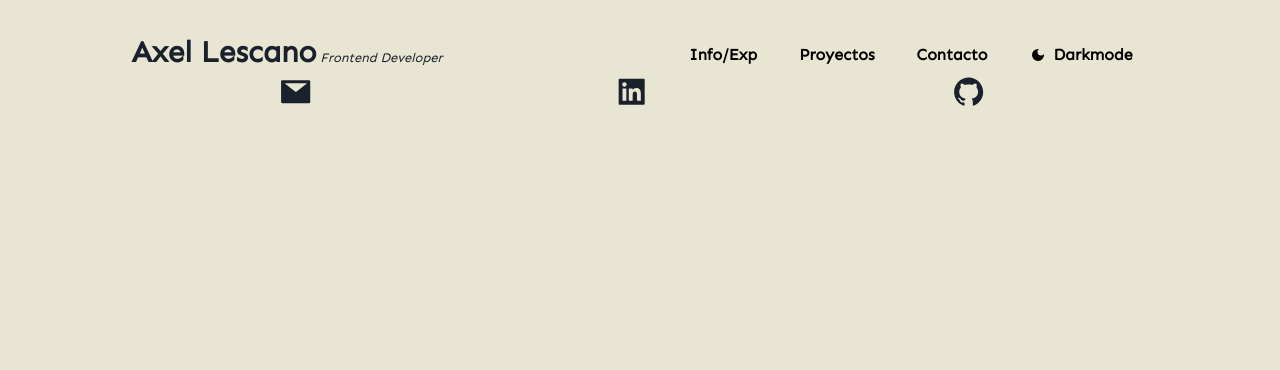
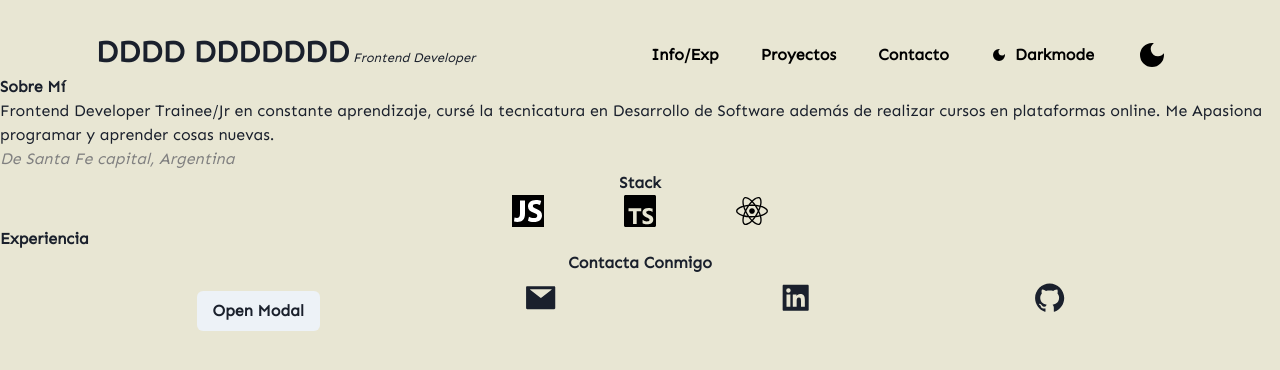
Before and after one commit to Axellesca/portfolio, a Next.js app: page / in a window 1280 px wide. Shown: the top 370 px of the page. Built offline with nearby package versions, Linux system fonts and the light colour scheme.

Commit message:
create components

```diff
--- /dev/null
+++ b/components/ButtonModal.jsx
@@ -0,0 +1,46 @@
+import {
+  Modal,
+  ModalOverlay,
+  ModalContent,
+  ModalHeader,
+  ModalBody,
+  ModalFooter,
+  ModalCloseButton,
+  useDisclosure,
+  Box,
+  Button,
+  Lorem,
+} from "@chakra-ui/react";
+
+export const ButtonModal = () => {
+  const { isOpen, onOpen, onClose } = useDisclosure();
+
+  return (
+    <div>
+      <Button mt={4} onClick={onOpen}>
+        Open Modal
+      </Button>
+      <Modal isOpen={isOpen} onClose={onClose}>
+        <ModalOverlay />
+        <ModalContent>
+          <ModalHeader>CV</ModalHeader>
+          <ModalCloseButton />
+          <ModalBody>
+            {/* Colocar IMAGEN DEL CV ACA */}
+            Lorem ipsum dolor sit, amet consectetur adipisicing elit. Hic sint
+            quidem omnis distinctio quae, perspiciatis commodi earum, deserunt
+            odit sed nulla totam! Sint voluptatibus fugiat saepe delectus fugit
+            asperiores illo?
+          </ModalBody>
+
+          <ModalFooter>
+            <Button colorScheme="blue" mr={3} onClick={onClose}>
+              Close
+            </Button>
+            <Button variant="ghost">Descargar CV</Button>
+          </ModalFooter>
+        </ModalContent>
+      </Modal>
+    </div>
+  );
+};
--- /dev/null
+++ b/components/Experiencia.jsx
@@ -0,0 +1,9 @@
+import { Box, Text, Stack, HStack, VStack } from "@chakra-ui/react";
+
+export const Experiencia = () => {
+  return (
+    <Box>
+      <Text fontWeight={"bold"}>Experiencia</Text>
+    </Box>
+  );
+};
--- a/components/Footer.jsx
+++ b/components/Footer.jsx
@@ -1,41 +1,74 @@
-import {MdContactPage, MdOutlineContactPage} from 'react-icons/md';
-import {AiOutlineGithub,AiFillLinkedin,AiOutlineLinkedin, AiOutlineMail, AiFillMail} from 'react-icons/ai';
-import {TbBrandGithub} from 'react-icons/tb';
-import { Box, Icon, Stack } from '@chakra-ui/react';
-
-
+import { MdContactPage, MdOutlineContactPage } from "react-icons/md";
+import {
+  AiOutlineGithub,
+  AiFillLinkedin,
+  AiOutlineLinkedin,
+  AiOutlineMail,
+  AiFillMail,
+} from "react-icons/ai";
+import { TbBrandGithub } from "react-icons/tb";
+import { Box, Stack, Text, Button } from "@chakra-ui/react";
+import { Icon } from "@chakra-ui/icons";
+import { ButtonModal } from "./ButtonModal";
 
 export const Footer = () => {
+  const modalClick = () => {
+    console.log("click");
+  };
+
   return (
     <Box>
-            <Stack display={"flex"} flexDirection={"row"} flexWrap={"wrap"} justifyContent={"space-evenly"} alignItems={"flex-end"}>
+      <Box display={"flex"} flexDirection={"row"} justifyContent={"center"}>
+        <Text fontWeight={"bold"}>
+          {/* XXXXX XXXXXXXX */}
+          Contacta Conmigo
+        </Text>
+      </Box>
+      <Stack
+        display={"flex"}
+        flexDirection={"row"}
+        flexWrap={"wrap"}
+        justifyContent={"space-evenly"}
+        alignItems={"flex-end"}
+      >
         {/* <br></br> */}
         {/*Hacer Button para descargar CV*/}
-                {/* <Box>
-                    <Icon w={50} h={50}>
+        <Box onClick={modalClick}>
+          {/* <Icon w={50} h={50}>
                         <MdContactPage/>
-                    </Icon>
-                </Box> */}
+                    </Icon> */}
+          {/* <Icon as={MdContactPage}/> */}
+          <ButtonModal />
+        </Box>
+
         <Box /* w={"50px"} h={"50px"} */>
           <Icon w={50} h={50}>
-                        <AiFillMail/>
+            <AiFillMail />
           </Icon>
         </Box>
         <Box /* w={"50px"} h={"50px"} */>
-                    <a href="https://linkedin.com/in/axel-lescano" target="_blank" rel="noopener noreferrer">
+          <a
+            href="https://linkedin.com/in/axel-lescano"
+            target="_blank"
+            rel="noopener noreferrer"
+          >
             <Icon w={50} h={50}>
-                            <AiFillLinkedin/>
+              <AiFillLinkedin />
             </Icon>
           </a>
         </Box>
         <Box /* w={"50px"} h={"50px"} */>
-                    <a href="https://github.com/Axellesca" target="_blank" rel="noopener noreferrer">
+          <a
+            href="https://github.com/Axellesca"
+            target="_blank"
+            rel="noopener noreferrer"
+          >
             <Icon w={50} h={50}>
-                            <AiOutlineGithub/>
+              <AiOutlineGithub />
             </Icon>
           </a>
         </Box>
       </Stack>
     </Box>
-    )
-}
+  );
+};
--- /dev/null
+++ b/components/Info.jsx
@@ -0,0 +1,17 @@
+import { Box, Text, Stack } from "@chakra-ui/react";
+
+export const Info = () => {
+  return (
+    <Box>
+      <Text fontWeight={"bold"}>Sobre Mí</Text>
+      <Text>
+        Frontend Developer Trainee/Jr en constante aprendizaje, cursé la
+        tecnicatura en Desarrollo de Software además de realizar cursos en
+        plataformas online. Me Apasiona programar y aprender cosas nuevas.
+      </Text>
+      <Text as={"em"} color={"gray"}>
+        De Santa Fe capital, Argentina
+      </Text>
+    </Box>
+  );
+};
--- a/components/Navbar.jsx
+++ b/components/Navbar.jsx
@@ -1,57 +1,59 @@
-import { Stack, Box, Button, Text, Icon } from '@chakra-ui/react';
-import { MdDarkMode } from 'react-icons/md';
+import { Stack, Box, Button, Text } from "@chakra-ui/react";
+import { Icon } from "@chakra-ui/icons";
+import { MdDarkMode } from "react-icons/md";
 
 export const Navbar = () => {
   return (
     <Stack
-      mt={'30px'}
-      px={'20px'}
+      mt={"30px"}
+      px={"20px"}
       display="flex"
-      direction={'row'}
-      justifyContent={'space-around'}
-      alignItems={'flex-end'}
-      flexWrap={'wrap'}
+      direction={"row"}
+      justifyContent={"space-around"}
+      alignItems={"flex-end"}
+      flexWrap={"wrap"}
     >
       {/* Fijarse alignitems para corregir el error de que queden mas arriba que otro*/}
       <Box>
-        <Text fontSize={'3xl'} fontWeight={'bold'}>
-          Axel Lescano
-          <Text fontSize={'13px'} as={'i'} fontWeight={'normal'}>
-            {' '}
+        <Text fontSize={"3xl"} fontWeight={"bold"}>
+          {/* Axel Lescano */}
+          DDDD DDDDDDD
+          <Text fontSize={"13px"} as={"i"} fontWeight={"normal"}>
+            {" "}
             Frontend Developer
           </Text>
         </Text>
       </Box>
       {/* <Box flexGrow={'1'}></Box> */}
       <Box
-        display={'flex'}
-        justifyContent={'space-around'}
-        flexGrow={'-1'}
-        gap={'10px'}
+        display={"flex"}
+        justifyContent={"space-around"}
+        flexGrow={"-1"}
+        gap={"10px"}
       >
         <Box>
           <Button
-            colorScheme={'yellow'}
+            colorScheme={"yellow"}
             /* colorScheme={"#E8E6D3"} */ color="black"
-            variant={'ghost'}
+            variant={"ghost"}
           >
             Info/Exp
           </Button>
         </Box>
         <Box>
           <Button
-            colorScheme={'yellow'}
+            colorScheme={"yellow"}
             /* colorScheme={"#E8E6D3"} */ color="black"
-            variant={'ghost'}
+            variant={"ghost"}
           >
             Proyectos
           </Button>
         </Box>
         <Box>
           <Button
-            colorScheme={'yellow'}
+            colorScheme={"yellow"}
             /* colorScheme={"#E8E6D3"} */ color="black"
-            variant={'ghost'}
+            variant={"ghost"}
           >
             Contacto
           </Button>
@@ -59,9 +61,9 @@ export const Navbar = () => {
         <Box>
           <Button
             leftIcon={<MdDarkMode />}
-            colorScheme={'yellow'}
+            colorScheme={"yellow"}
             /* colorScheme={"#E8E6D3"} */ color="black"
-            variant={'ghost'}
+            variant={"ghost"}
           >
             Darkmode
             {/* <Icon>
@@ -69,6 +71,10 @@ export const Navbar = () => {
             </Icon> */}
           </Button>
         </Box>
+
+        <Button colorScheme={"yellow"} variant={"ghost"}>
+          <Icon as={MdDarkMode} w={8} h={8} color={"black"} />
+        </Button>
       </Box>
     </Stack>
   );
--- /dev/null
+++ b/components/StackIcons.jsx
@@ -0,0 +1,29 @@
+import { Box, Text, Stack, VStack, HStack } from "@chakra-ui/react";
+import { Icon } from "@chakra-ui/icons";
+
+import { IoLogoJavascript } from "react-icons/io";
+import { SiTypescript } from "react-icons/si";
+import { FaReact } from "react-icons/fa";
+
+export const StackIcons = () => {
+  return (
+    <Box>
+      <VStack>
+        <Text fontWeight={"bold"} justifyContent={"center"}>
+          Stack
+        </Text>
+      </VStack>
+      <HStack justifyContent={"center"} gap={20}>
+        <Icon
+          as={IoLogoJavascript}
+          color={"white"}
+          bgColor="black"
+          h={8}
+          w={8}
+        />
+        <Icon as={SiTypescript} color={"black"} h={8} w={8} />
+        <Icon as={FaReact} color={"black"} h={8} w={8} />
+      </HStack>
+    </Box>
+  );
+};
--- a/package.json
+++ b/package.json
@@ -9,6 +9,7 @@
     "lint": "next lint"
   },
   "dependencies": {
+    "@chakra-ui/icons": "^2.0.2",
     "@chakra-ui/react": "^2.2.1",
     "@emotion/react": "^11.9.3",
     "@emotion/styled": "^11.9.3",
--- a/pages/index.js
+++ b/pages/index.js
@@ -1,8 +1,11 @@
-import Head from 'next/head';
-import Image from 'next/image';
-import { Footer } from '../components/Footer';
-import { Navbar } from '../components/Navbar';
-import styles from '../styles/Home.module.css';
+import Head from "next/head";
+import Image from "next/image";
+import { Experiencia } from "../components/Experiencia";
+import { Footer } from "../components/Footer";
+import { Info } from "../components/Info";
+import { Navbar } from "../components/Navbar";
+import { StackIcons } from "../components/StackIcons";
+import styles from "../styles/Home.module.css";
 
 export default function Home() {
   return (
@@ -22,7 +25,12 @@ export default function Home() {
       </Head>
       {/* NavBar */}
       <Navbar />
-
+      {/* Info/Exp */}
+      <Info />
+      {/* Stack */}
+      <StackIcons />
+      {/* Experiencia */}
+      <Experiencia />
       {/* Footer */}
       <Footer />
     </div>
```
Also changed, not shown: 1 other file (tests, documents, lock files or other folders). Lines whose indentation alone changed are shown as unchanged.
